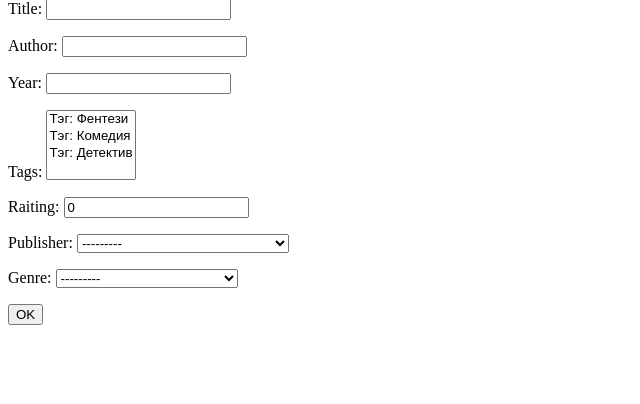
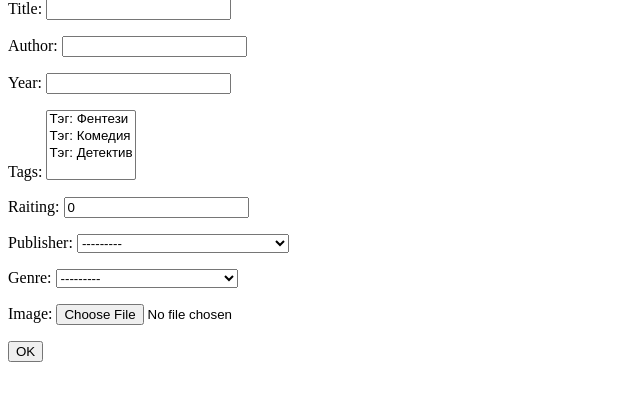
Before and after one commit to AnthonyRedGrave/djangoProjectMyFreedom, a Django app: page /add_book/ in a window 1280 px wide. Shown: the part 60-464 px from the top of the page, without its empty margins (0-640 px from the left). Run offline with Django 4.2, Linux system fonts and the light colour scheme; data comes from the database, SQL or seed files in the repository; both versions use the stored data as it was after the commit.

Commit message:
add book image

```diff
--- a/books/forms.py
+++ b/books/forms.py
@@ -5,4 +5,4 @@ from .models import Book
 class BookForm(forms.ModelForm):
     class Meta:
         model = Book
-        fields = ['title', 'author', 'year', 'tags', 'raiting', 'publisher', 'genre']
+        fields = ['title', 'author', 'year', 'tags', 'raiting', 'publisher', 'genre', 'image']
--- a/books/models.py
+++ b/books/models.py
@@ -38,7 +38,7 @@ class Book(models.Model):
 
     created_at = models.DateTimeField(auto_now_add = True)
 
-    # image = models.ImageField(upload_to=)
+    image = models.ImageField(null=True, blank=True)
 
     def __str__(self):
         # строковое представление объекта
--- a/books/views.py
+++ b/books/views.py
@@ -51,14 +51,20 @@ def add_book(request):
         publisher_id = request.POST['publisher']
         genre_id = request.POST['genre']
 
+
         publisher = None
         genre = None
+        image = None
+
 
         if publisher_id != '':
             publisher = Publisher.objects.get(id=publisher_id)
 
         if genre_id != '':
             genre = Genre.objects.get(id=genre_id)
+
+        if request.FILES['image'] != '':
+            image = request.FILES['image']
 
 
 
@@ -67,7 +73,8 @@ def add_book(request):
                             year=request.POST['year'],
                             raiting=request.POST['raiting'],
                             publisher=publisher,
-                            genre=genre)
+                            genre=genre,
+                            image=image)
         tags = request.POST.getlist('tags')
         book.tags.set(tags)
         book.save()
--- a/templates/add_book.html
+++ b/templates/add_book.html
@@ -6,7 +6,7 @@
 </head>
 <body>
     <h3>Страница с добавлением новой книги</h3>
-    <form action="{% url 'add_book' %}" method="post">
+    <form action="{% url 'add_book' %}" method="post" enctype="multipart/form-data">
         {% csrf_token %}
 
         {% for field in form %}
--- a/templates/detail.html
+++ b/templates/detail.html
@@ -8,6 +8,12 @@
     <title>{{ book.title }}</title>
 </head>
 <body>
+
+
+{% if book.image %}
+<img style="width: 100px; height: 100px" src="{{ book.image.url }}">
+{% endif %}
+
 <h1>{{ book.title }}</h1>
 <h2>{{ book.author }}</h2>
 <br>
```
Also changed, not shown: books/migrations/0014_book_image.py (added), db.sqlite3, media/4s_l1ufar0_big.jpg.1094f11cc7ff4adf9d91dd2ffda4aba4.jpg (added), media/m1000x1000-27-4-800x445.jpg (added).
